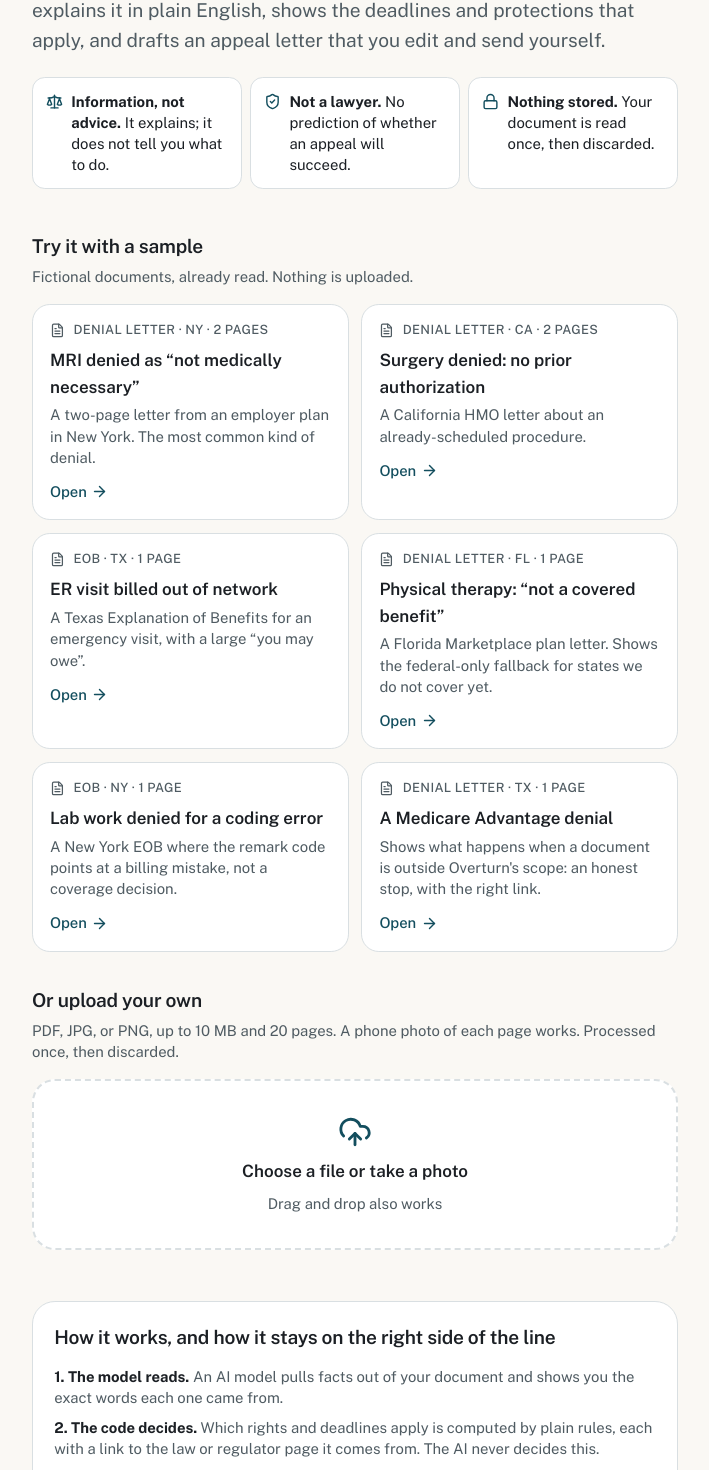
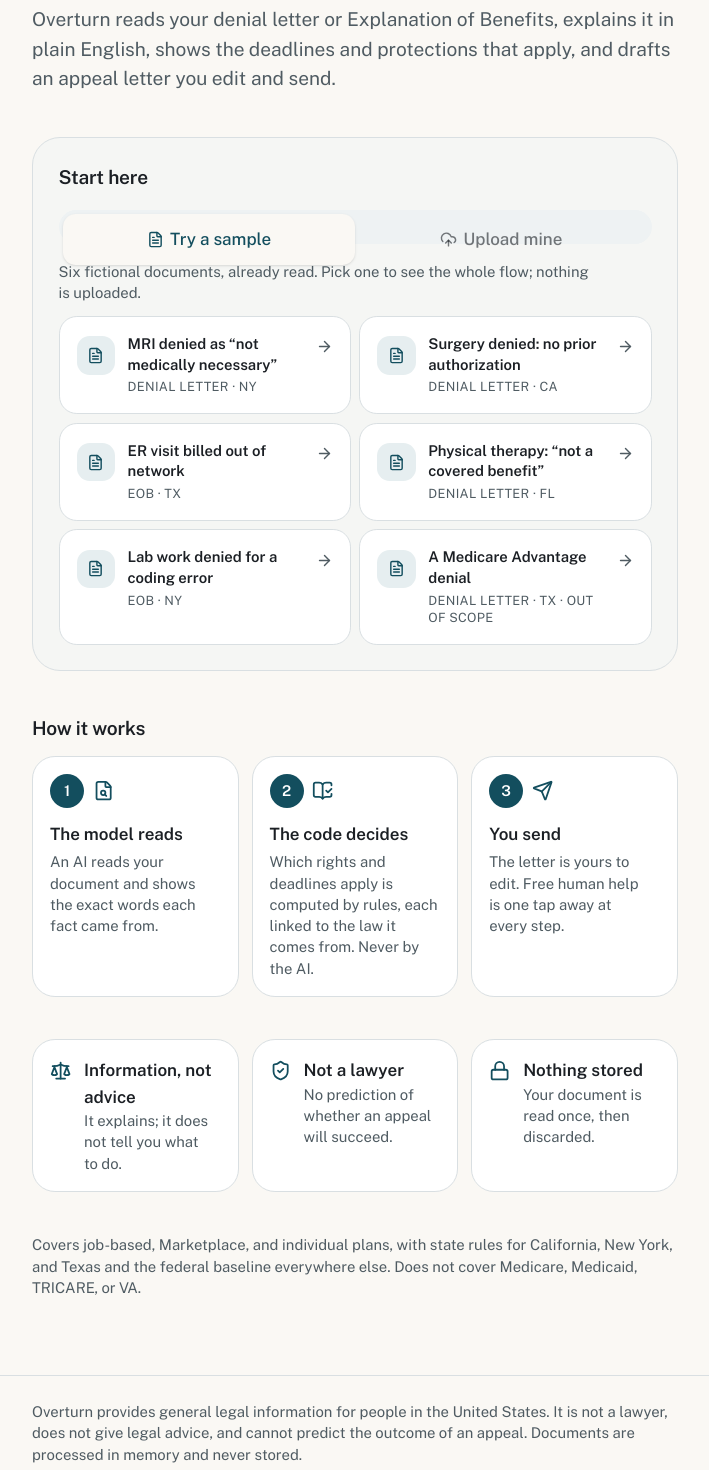
Before and after one commit to Chinorab/overturn, a Next.js app: page / in a window 1280 px wide. Shown: the part 379-1849 px from the top of the page, without its empty margins (285-994 px from the left). Built offline with nearby package versions, Linux system fonts and the light colour scheme; no server answers.

Commit message:
UX: landing restructured (hero, sample/upload choice, 3-step how-it-works), progressive disclosure on Understand and Rights, step transitions, theme toggle
Co-Authored-By: Claude Opus 5 <noreply@anthropic.com>

```diff
--- a/app/layout.tsx
+++ b/app/layout.tsx
@@ -2,7 +2,7 @@ import type { Metadata, Viewport } from "next";
 import { Public_Sans, Source_Serif_4 } from "next/font/google";
 import "./globals.css";
 import { SessionProvider } from "@/lib/session";
-import { SiteFooter, SiteHeader, Stepper } from "@/components/site-chrome";
+import { PageTransition, SiteFooter, SiteHeader, Stepper } from "@/components/site-chrome";
 
 const publicSans = Public_Sans({
   variable: "--font-public-sans",
@@ -58,7 +58,7 @@ export default function RootLayout({ children }: { children: React.ReactNode })
           <SiteHeader />
           <Stepper />
           <main id="main" className="mx-auto w-full max-w-[680px] flex-1 px-4 py-6">
-            {children}
+            <PageTransition>{children}</PageTransition>
           </main>
           <SiteFooter />
         </SessionProvider>
--- a/app/page.tsx
+++ b/app/page.tsx
@@ -1,67 +1,77 @@
-import { Lock, Scale, ShieldCheck } from "lucide-react";
+import { BookOpenCheck, FileSearch, Lock, Scale, Send, ShieldCheck } from "lucide-react";
 import { IntakePanel } from "@/components/intake-panel";
 
 export default function Home() {
   return (
-    <>
-      <section className="pb-2">
-        <h1 className="font-serif text-[1.75rem] font-semibold leading-tight text-primary sm:text-5xl">
-          Your insurer said no. Here is what that means, and what you can do.
+    <div className="space-y-10">
+      <section className="pt-2">
+        <p className="inline-flex items-center gap-2 rounded-full border bg-card px-3 py-1 text-xs font-medium text-muted-foreground">
+          <Lock className="size-3.5" aria-hidden="true" />
+          Free · Nothing stored · Information, not legal advice
+        </p>
+        <h1 className="mt-4 font-serif text-[2rem] font-semibold leading-[1.15] text-primary sm:text-5xl">
+          Your insurer said no.
+          <br />
+          <span className="text-foreground">Here is what it means, and what you can do.</span>
         </h1>
-        <p className="mt-4 text-lg text-muted-foreground">
-          Upload a denial letter or an Explanation of Benefits. Overturn reads it, explains it in plain English, shows the deadlines and
-          protections that apply, and drafts an appeal letter that you edit and send yourself.
+        <p className="mt-4 max-w-prose text-lg text-muted-foreground">
+          Overturn reads your denial letter or Explanation of Benefits, explains it in plain English, shows the deadlines and protections that
+          apply, and drafts an appeal letter you edit and send.
         </p>
-
-        <ul className="mt-5 grid gap-2 text-sm sm:grid-cols-3" aria-label="What Overturn is and is not">
-          <li className="flex items-start gap-2 rounded-lg border bg-card p-3">
-            <Scale className="mt-0.5 size-4 shrink-0 text-primary" aria-hidden="true" />
-            <span>
-              <strong>Information, not advice.</strong> It explains; it does not tell you what to do.
-            </span>
-          </li>
-          <li className="flex items-start gap-2 rounded-lg border bg-card p-3">
-            <ShieldCheck className="mt-0.5 size-4 shrink-0 text-primary" aria-hidden="true" />
-            <span>
-              <strong>Not a lawyer.</strong> No prediction of whether an appeal will succeed.
-            </span>
-          </li>
-          <li className="flex items-start gap-2 rounded-lg border bg-card p-3">
-            <Lock className="mt-0.5 size-4 shrink-0 text-primary" aria-hidden="true" />
-            <span>
-              <strong>Nothing stored.</strong> Your document is read once, then discarded.
-            </span>
-          </li>
-        </ul>
       </section>
 
-      <div className="mt-8">
+      <section aria-labelledby="start" className="rounded-3xl border bg-muted/40 p-4 sm:p-6">
+        <h2 id="start" className="mb-4 text-lg font-semibold">
+          Start here
+        </h2>
         <IntakePanel />
-      </div>
+      </section>
 
-      <section aria-labelledby="how" className="mt-12 rounded-2xl border bg-card p-5">
+      <section aria-labelledby="how">
         <h2 id="how" className="text-lg font-semibold">
-          How it works, and how it stays on the right side of the line
+          How it works
         </h2>
-        <ol className="mt-3 space-y-2 text-sm text-muted-foreground">
-          <li>
-            <strong className="text-foreground">1. The model reads.</strong> An AI model pulls facts out of your document and shows you the exact words each one
-            came from.
-          </li>
-          <li>
-            <strong className="text-foreground">2. The code decides.</strong> Which rights and deadlines apply is computed by plain rules, each with a link to the
-            law or regulator page it comes from. The AI never decides this.
-          </li>
-          <li>
-            <strong className="text-foreground">3. You send.</strong> The draft letter is yours to edit. Overturn points you to free human help in your state at
-            every step.
-          </li>
+        <ol className="mt-3 grid gap-3 sm:grid-cols-3">
+          {[
+            { icon: FileSearch, t: "The model reads", d: "An AI reads your document and shows the exact words each fact came from." },
+            { icon: BookOpenCheck, t: "The code decides", d: "Which rights and deadlines apply is computed by rules, each linked to the law it comes from. Never by the AI." },
+            { icon: Send, t: "You send", d: "The letter is yours to edit. Free human help is one tap away at every step." },
+          ].map((s, i) => (
+            <li key={s.t} className="rounded-2xl border bg-card p-4">
+              <div className="flex items-center gap-2">
+                <span className="flex size-8 items-center justify-center rounded-full bg-primary text-sm font-semibold text-primary-foreground">{i + 1}</span>
+                <s.icon className="size-5 text-primary" aria-hidden="true" />
+              </div>
+              <p className="mt-3 font-semibold">{s.t}</p>
+              <p className="mt-1 text-sm text-muted-foreground">{s.d}</p>
+            </li>
+          ))}
         </ol>
-        <p className="mt-3 text-sm text-muted-foreground">
-          Covers job-based, Marketplace, and individual plans, with state-specific rules for California, New York, and Texas and the federal
-          baseline everywhere else. Does not cover Medicare, Medicaid, TRICARE, or VA.
-        </p>
       </section>
-    </>
+
+      <section aria-labelledby="isnot" className="grid gap-3 sm:grid-cols-3">
+        <h2 id="isnot" className="sr-only">
+          What Overturn is and is not
+        </h2>
+        {[
+          { icon: Scale, t: "Information, not advice", d: "It explains; it does not tell you what to do." },
+          { icon: ShieldCheck, t: "Not a lawyer", d: "No prediction of whether an appeal will succeed." },
+          { icon: Lock, t: "Nothing stored", d: "Your document is read once, then discarded." },
+        ].map((c) => (
+          <div key={c.t} className="flex items-start gap-3 rounded-2xl border bg-card p-4">
+            <c.icon className="mt-0.5 size-5 shrink-0 text-primary" aria-hidden="true" />
+            <div>
+              <p className="font-semibold">{c.t}</p>
+              <p className="text-sm text-muted-foreground">{c.d}</p>
+            </div>
+          </div>
+        ))}
+      </section>
+
+      <p className="text-sm text-muted-foreground">
+        Covers job-based, Marketplace, and individual plans, with state rules for California, New York, and Texas and the federal baseline
+        everywhere else. Does not cover Medicare, Medicaid, TRICARE, or VA.
+      </p>
+    </div>
   );
 }
--- a/components/glossary-text.tsx
+++ b/components/glossary-text.tsx
@@ -19,7 +19,7 @@ export function GlossaryText({ text, terms }: { text: string; terms: Term[] }) {
           <Fragment key={i}>{p}</Fragment>
         ) : (
           <Popover key={i}>
-            <PopoverTrigger render={<button type="button" className="term rounded-sm px-0.5" />}>{p.text}</PopoverTrigger>
+            <PopoverTrigger render={<button type="button" className="term rounded-sm px-0.5 py-1" />}>{p.text}</PopoverTrigger>
             <PopoverContent className="max-w-xs text-sm leading-snug">
               <span className="font-semibold">{p.term.term}: </span>
               {p.term.definition}
--- a/components/intake-panel.tsx
+++ b/components/intake-panel.tsx
@@ -2,13 +2,15 @@
 
 import { useEffect, useRef, useState } from "react";
 import { useRouter } from "next/navigation";
-import { AlertTriangle, ArrowRight, FileText, Loader2, UploadCloud, X } from "lucide-react";
+import { AlertTriangle, ArrowRight, Clock, FileText, Loader2, Lock, ShieldCheck, UploadCloud, X } from "lucide-react";
+import { Tabs, TabsContent, TabsList, TabsTrigger } from "@/components/ui/tabs";
 import { Button } from "@/components/ui/button";
 import { SAMPLES, type Sample } from "@/lib/samples";
 import { useSession } from "@/lib/session";
 import { Extraction, Explanation } from "@/lib/schemas/extraction";
 import { cn } from "@/lib/utils";
 
+type Mode = "sample" | "upload";
 type Phase = { kind: "idle" } | { kind: "working"; label: string; msg: string; sample: boolean } | { kind: "error"; title: string; message: string; resource_url?: string };
 
 const PROGRESS = [
@@ -39,6 +41,7 @@ export function IntakePanel() {
   const router = useRouter();
   const { setResult } = useSession();
   const [phase, setPhase] = useState<Phase>({ kind: "idle" });
+  const [mode, setMode] = useState<Mode>("sample");
   const [dragging, setDragging] = useState(false);
   const fileInput = useRef<HTMLInputElement>(null);
   const abort = useRef<AbortController | null>(null);
@@ -126,7 +129,7 @@ export function IntakePanel() {
   }
 
   return (
-    <div className="space-y-8">
+    <div className="space-y-5">
       {phase.kind === "error" && (
         <div role="alert" className="rounded-2xl border border-warning/60 bg-warning/5 p-5">
           <p className="flex items-center gap-2 font-semibold">
@@ -142,39 +145,44 @@ export function IntakePanel() {
         </div>
       )}
 
-      <section aria-labelledby="try-sample">
-        <h2 id="try-sample" className="text-lg font-semibold">
-          Try it with a sample
-        </h2>
-        <p className="mt-1 text-sm text-muted-foreground">Fictional documents, already read. Nothing is uploaded.</p>
-        <ul className="mt-4 grid gap-3 sm:grid-cols-2">
+      <Tabs value={mode} onValueChange={(v) => setMode(v as Mode)} className="gap-4">
+        <TabsList className="grid h-auto w-full grid-cols-2 rounded-xl p-1">
+          <TabsTrigger value="sample" className="h-12 rounded-lg text-base data-active:text-primary">
+            <FileText aria-hidden="true" /> Try a sample
+          </TabsTrigger>
+          <TabsTrigger value="upload" className="h-12 rounded-lg text-base data-active:text-primary">
+            <UploadCloud aria-hidden="true" /> Upload mine
+          </TabsTrigger>
+        </TabsList>
+
+        <TabsContent value="sample" className="animate-in fade-in-0 slide-in-from-bottom-1 duration-200">
+          <p className="text-sm text-muted-foreground">Six fictional documents, already read. Pick one to see the whole flow; nothing is uploaded.</p>
+          <ul className="mt-3 grid gap-2 sm:grid-cols-2">
             {SAMPLES.map((s) => (
               <li key={s.id}>
                 <button
                   type="button"
                   onClick={() => onSample(s)}
-                className="group flex h-full w-full flex-col rounded-xl border bg-card p-4 text-left transition-colors hover:border-primary/60 hover:bg-muted/40 focus-visible:border-primary"
+                  className="group flex h-full w-full items-start gap-3 rounded-xl border bg-card p-4 text-left transition-colors hover:border-primary/60 hover:bg-muted/40 focus-visible:border-primary"
                 >
-                <span className="flex items-center gap-2 text-xs font-medium uppercase tracking-wide text-muted-foreground">
-                  <FileText className="size-3.5" aria-hidden="true" />
-                  {s.document_type === "eob" ? "EOB" : "Denial letter"} · {s.state} · {s.pages} {s.pages === 1 ? "page" : "pages"}
+                  <span className="mt-0.5 flex size-9 shrink-0 items-center justify-center rounded-lg bg-secondary text-secondary-foreground">
+                    <FileText className="size-4" aria-hidden="true" />
                   </span>
-                <span className="mt-2 font-semibold group-hover:text-primary">{s.title}</span>
-                <span className="mt-1 text-sm text-muted-foreground">{s.blurb}</span>
-                <span className="mt-3 inline-flex items-center gap-1 text-sm font-medium text-primary">
-                  Open <ArrowRight className="size-4 transition-transform group-hover:translate-x-0.5" aria-hidden="true" />
+                  <span className="min-w-0 flex-1">
+                    <span className="block font-semibold leading-snug group-hover:text-primary">{s.title}</span>
+                    <span className="mt-1 block text-xs uppercase tracking-wide text-muted-foreground">
+                      {s.document_type === "eob" ? "EOB" : "Denial letter"} · {s.state}
+                      {s.category === "unsupported" ? " · out of scope" : ""}
                     </span>
+                  </span>
+                  <ArrowRight className="mt-1 size-4 shrink-0 text-muted-foreground transition-transform group-hover:translate-x-0.5 group-hover:text-primary" aria-hidden="true" />
                 </button>
               </li>
             ))}
           </ul>
-      </section>
+        </TabsContent>
 
-      <section aria-labelledby="upload-own">
-        <h2 id="upload-own" className="text-lg font-semibold">
-          Or upload your own
-        </h2>
-        <p className="mt-1 text-sm text-muted-foreground">PDF, JPG, or PNG, up to 10 MB and 20 pages. A phone photo of each page works. Processed once, then discarded.</p>
+        <TabsContent value="upload" className="animate-in fade-in-0 slide-in-from-bottom-1 duration-200">
           <label
             onDragOver={(e) => {
               e.preventDefault();
@@ -187,22 +195,22 @@ export function IntakePanel() {
               onFile(e.dataTransfer.files?.[0]);
             }}
             className={cn(
-            "mt-4 flex cursor-pointer flex-col items-center justify-center gap-2 rounded-2xl border-2 border-dashed bg-card p-8 text-center transition-colors hover:border-primary/60 focus-within:border-primary",
+              "flex cursor-pointer flex-col items-center justify-center gap-2 rounded-2xl border-2 border-dashed bg-card p-10 text-center transition-colors hover:border-primary/60 focus-within:border-primary",
               dragging && "border-primary bg-muted/40",
             )}
           >
-          <UploadCloud className="size-8 text-primary" aria-hidden="true" />
-          <span className="font-semibold">Choose a file or take a photo</span>
-          <span className="text-sm text-muted-foreground">Drag and drop also works</span>
-          <input
-            ref={fileInput}
-            type="file"
-            accept="application/pdf,image/jpeg,image/png"
-            className="sr-only"
-            onChange={(e) => onFile(e.target.files?.[0])}
-          />
+            <UploadCloud className="size-9 text-primary" aria-hidden="true" />
+            <span className="text-lg font-semibold">Choose a file or take a photo</span>
+            <span className="text-sm text-muted-foreground">PDF, JPG, or PNG · up to 10 MB and 20 pages · drag and drop works too</span>
+            <input ref={fileInput} type="file" accept="application/pdf,image/jpeg,image/png" className="sr-only" onChange={(e) => onFile(e.target.files?.[0])} />
           </label>
-      </section>
+          <ul className="mt-3 grid gap-1 text-sm text-muted-foreground sm:grid-cols-3">
+            <li className="flex items-center gap-1.5"><Lock className="size-3.5" aria-hidden="true" /> Read once, then discarded</li>
+            <li className="flex items-center gap-1.5"><Clock className="size-3.5" aria-hidden="true" /> About 20 to 40 seconds</li>
+            <li className="flex items-center gap-1.5"><ShieldCheck className="size-3.5" aria-hidden="true" /> Not Medicare or Medicaid</li>
+          </ul>
+        </TabsContent>
+      </Tabs>
     </div>
   );
 }
--- a/components/site-chrome.tsx
+++ b/components/site-chrome.tsx
@@ -88,3 +88,13 @@ export function SiteFooter() {
     </footer>
   );
 }
+
+/** A short fade-and-rise on each step change; disabled by prefers-reduced-motion in globals.css. */
+export function PageTransition({ children }: { children: React.ReactNode }) {
+  const pathname = usePathname();
+  return (
+    <div key={pathname} className="animate-in fade-in-0 slide-in-from-bottom-2 duration-300">
+      {children}
+    </div>
+  );
+}
--- /dev/null
+++ b/components/ui/tabs.tsx
@@ -0,0 +1,81 @@
+"use client"
+
+import { Tabs as TabsPrimitive } from "@base-ui/react/tabs"
+import { cva, type VariantProps } from "class-variance-authority"
+import { cn } from "cn"
+
+function Tabs({
+  className,
+  orientation = "horizontal",
+  ...props
+}: TabsPrimitive.Root.Props) {
+  return (
+    <TabsPrimitive.Root
+      data-slot="tabs"
+      data-orientation={orientation}
+      className={cn(
+        "group/tabs flex gap-2 data-horizontal:flex-col",
+        className
+      )}
+      {...props}
+    />
+  )
+}
+
+const tabsListVariants = cva(
+  "group/tabs-list inline-flex w-fit items-center justify-center rounded-lg p-[3px] text-muted-foreground group-data-horizontal/tabs:h-8 group-data-vertical/tabs:h-fit group-data-vertical/tabs:flex-col data-[variant=line]:rounded-none",
+  {
+    variants: {
+      variant: {
+        default: "bg-muted",
+        line: "gap-1 bg-transparent",
+      },
+    },
+    defaultVariants: {
+      variant: "default",
+    },
+  }
+)
+
+function TabsList({
+  className,
+  variant = "default",
+  ...props
+}: TabsPrimitive.List.Props & VariantProps<typeof tabsListVariants>) {
+  return (
+    <TabsPrimitive.List
+      data-slot="tabs-list"
+      data-variant={variant}
+      className={cn(tabsListVariants({ variant }), className)}
+      {...props}
+    />
+  )
+}
+
+function TabsTrigger({ className, ...props }: TabsPrimitive.Tab.Props) {
+  return (
+    <TabsPrimitive.Tab
+      data-slot="tabs-trigger"
+      className={cn(
+        "relative inline-flex h-[calc(100%-1px)] flex-1 items-center justify-center gap-1.5 rounded-md border border-transparent px-1.5 py-0.5 text-sm font-medium whitespace-nowrap text-foreground/60 transition-all group-data-vertical/tabs:w-full group-data-vertical/tabs:justify-start hover:text-foreground focus-visible:border-ring focus-visible:ring-[3px] focus-visible:ring-ring/50 focus-visible:outline-1 focus-visible:outline-ring disabled:pointer-events-none disabled:opacity-50 has-data-[icon=inline-end]:pr-1 has-data-[icon=inline-start]:pl-1 aria-disabled:pointer-events-none aria-disabled:opacity-50 dark:text-muted-foreground dark:hover:text-foreground group-data-[variant=default]/tabs-list:data-active:shadow-sm group-data-[variant=line]/tabs-list:data-active:shadow-none [&_svg]:pointer-events-none [&_svg]:shrink-0 [&_svg:not([class*='size-'])]:size-4",
+        "group-data-[variant=line]/tabs-list:bg-transparent group-data-[variant=line]/tabs-list:data-active:bg-transparent dark:group-data-[variant=line]/tabs-list:data-active:border-transparent dark:group-data-[variant=line]/tabs-list:data-active:bg-transparent",
+        "data-active:bg-background data-active:text-foreground dark:data-active:border-input dark:data-active:bg-input/30 dark:data-active:text-foreground",
+        "after:absolute after:bg-foreground after:opacity-0 after:transition-opacity group-data-horizontal/tabs:after:inset-x-0 group-data-horizontal/tabs:after:bottom-[-5px] group-data-horizontal/tabs:after:h-0.5 group-data-vertical/tabs:after:inset-y-0 group-data-vertical/tabs:after:-right-1 group-data-vertical/tabs:after:w-0.5 group-data-[variant=line]/tabs-list:data-active:after:opacity-100",
+        className
+      )}
+      {...props}
+    />
+  )
+}
+
+function TabsContent({ className, ...props }: TabsPrimitive.Panel.Props) {
+  return (
+    <TabsPrimitive.Panel
+      data-slot="tabs-content"
+      className={cn("flex-1 text-sm outline-none", className)}
+      {...props}
+    />
+  )
+}
+
+export { Tabs, TabsList, TabsTrigger, TabsContent, tabsListVariants }
```
Also changed, not shown: app/rights/page.tsx (+18 -6 lines), app/understand/page.tsx (+21 -7 lines), 1 other file (tests, documents, lock files or other folders). Lines whose indentation alone changed are shown as unchanged.
